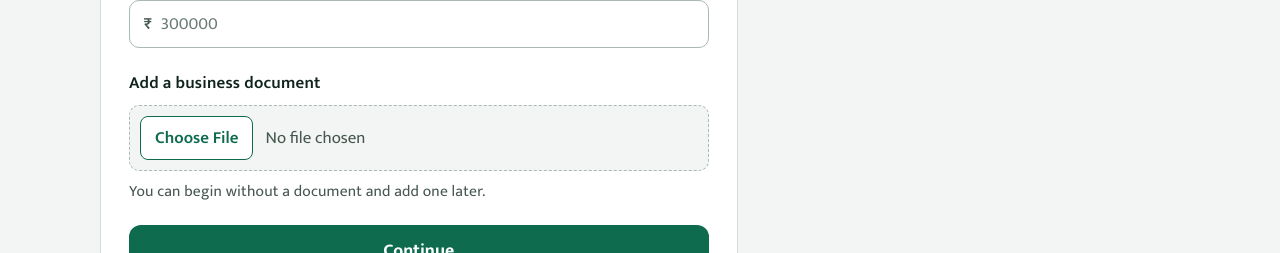
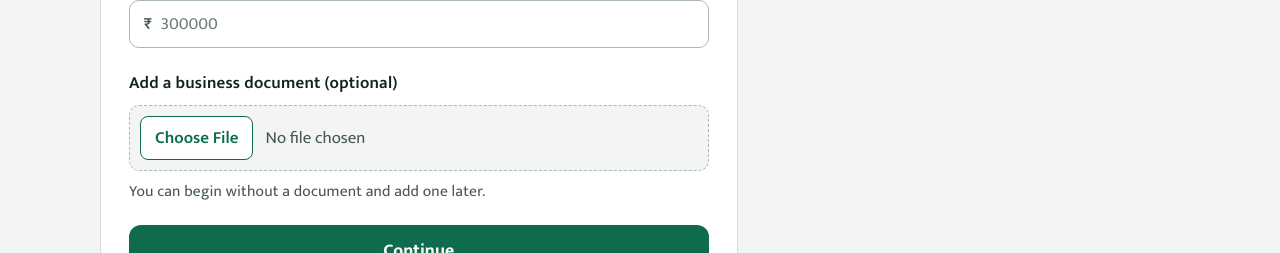
Before and after one commit to anubhavroy124/CreditSaathi, a React app in the folder frontend/: page / in a window 1280 px wide. Shown: the part 666-919 px from the top of the page. Built offline with nearby package versions, Linux system fonts and the light colour scheme; the HTML template or start-up script is replaced by a standard one.

Commit message:
Improve readiness step accessibility

```diff
--- a/frontend/src/App.jsx
+++ b/frontend/src/App.jsx
@@ -109,7 +109,7 @@ function App() {
             </label>
 
             <label>
-              Add a business document
+              Add a business document (optional)
               <input
                 type="file"
                 accept=".pdf,.csv,.jpg,.jpeg,.png"
@@ -184,7 +184,7 @@ function App() {
           <p className="eyebrow">YOUR READINESS JOURNEY</p>
           <h2>Small steps, made clearer.</h2>
           <ol>
-            <li className="current">Tell us about your business</li>
+            <li className="current" aria-current="step">Tell us about your business</li>
             <li>Organize your records</li>
             <li>Explore possible routes</li>
             <li>Review your readiness checklist</li>
```
